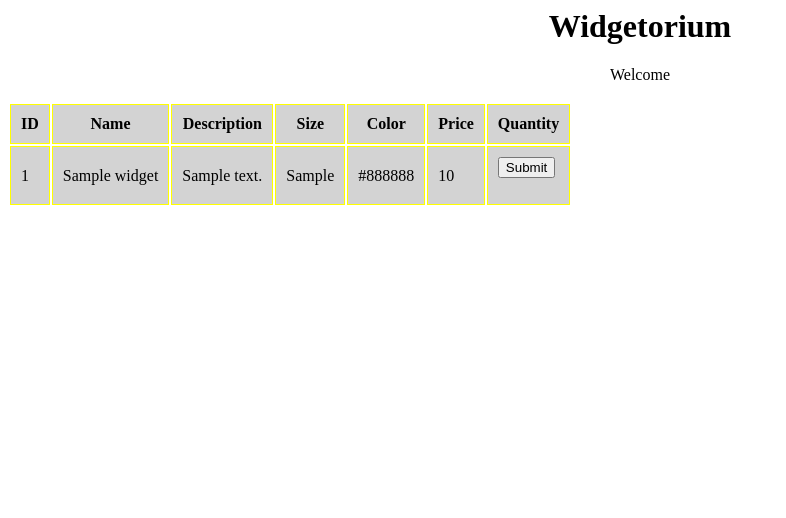
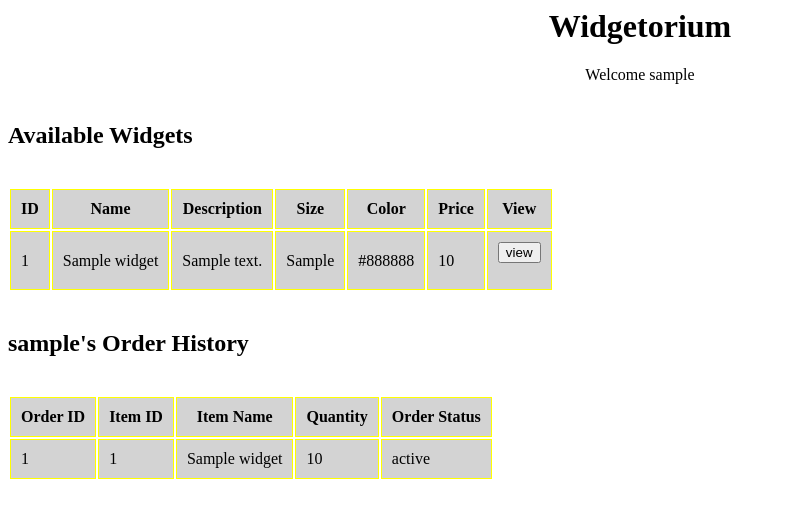
Before and after one commit to antlaw0/Widget-Store, a Flask app: page / in a window 1280 px wide. Shown: the top 518 px of the page, without its empty margins (0-786 px from the left). Run offline with Flask 2, Linux system fonts and the light colour scheme; the visitor is signed in with stand-in values (Sample User, id 1); tables that the repository leaves empty hold one stand-in row (values such as "Sample post").

Commit message:
now shows orders on store page

```diff
--- a/app.py
+++ b/app.py
@@ -97,6 +97,23 @@ def getPassword(email):
 	u = User.query.filter_by(email=email).first()
 	return u.password
 
+def getOrdersById(i):
+	mainList=[]
+	rs=Order.query.all()
+	for r in rs:
+		if r.userid == i:
+			l=[]
+			l.append(r.id)
+			l.append(r.itemid)
+			#get name of widget in order
+			w = Widget.query.filter_by(id=r.itemid).first()
+			#put widget name in order list
+			l.append(w.name)
+			l.append(r.quantity)
+			l.append(r.status)
+			mainList.append(l)
+
+	return mainList
 
 
 def userExists(e):
@@ -116,7 +133,7 @@ print("User: "+name+" created.")
 @app.route('/', methods=['POST', 'GET'])
 def index():
     if 'email' in session:
-        return render_template('store.html', widgets=getWidgets())
+        return render_template('store.html', username=session['username'], widgets=getWidgets(), orders=getOrdersById(session['id']))
     else:
         messages=[]
         if request.method=='POST':
@@ -132,7 +149,7 @@ def index():
                     session['email'] = email
                     session['accounttype']=getAccountType(email)
                     username=session['username']
-                    return render_template('store.html', username=username, widgets=getWidgets())
+                    return render_template('store.html', username=username, widgets=getWidgets(), orders=getOrdersById(session['id']))
 
                 else:
                     messages.append("Invalid password")
@@ -287,7 +304,7 @@ def registration():
 
             session['username'] = username
             session['email']=email
-            return render_template('store.html')
+            return render_template('store.html', username=username, widgets=getWidgets(), orders=getOrdersById(session['id']))
     else:
         return render_template('registration.html', messages=messages)
 
@@ -305,8 +322,9 @@ def store():
 			widgetPrice=w.price
 			return render_template('viewWidget.html', wid=wid, widgetName=widgetName, widgetDescription=widgetDescription, widgetSize=widgetSize, widgetColor=widgetColor, widgetPrice=widgetPrice)
 
-			ets=getWidgets()
-		return render_template('store.html', widgets=widgets)
+		widgets=getWidgets()
+		orders=getOrdersById(session['id'])
+		return render_template('store.html', username=session['username'], widgets=widgets, orders=orders)
 	else:
 		messages=[]
 		messages.append("log in to continue")
@@ -325,6 +343,9 @@ def viewWidget():
 			o= Order(uid, i, quantity, 'open')
 			db.session.add(o)
 			db.session.commit()
+			#go back to store
+			return render_template('store.html', username=session['username'], widgets=getWidgets(), orders=getOrdersById(session['id']))
+
 
 		w = Widget.query.filter_by(id=i).first()
 		wid=w.id
--- a/templates/store.html
+++ b/templates/store.html
@@ -9,6 +9,8 @@
 <center><h1>Widgetorium</h1></center>
 <center>Welcome {{username}}</center>
 <br>
+<h2>Available Widgets</h2>
+<br>
 <table>
 <tr>
 <th>ID</th>
@@ -17,7 +19,7 @@
 <th>Size</th>
 <th>Color</th>
 <th>Price</th>
-<th>Quantity</th>
+<th>View</th>
 </tr>
 {% for widget in widgets %}
 <tr>
@@ -43,11 +45,41 @@
 <form method='POST' action="/store">
 <input type="hidden" name="wid" value={{widget[0]}}></input>
 <input type="hidden" name="quantity" value='0'></input>
-<input type="submit" name="submit"></input>
+<input type="submit" name="submit" value="view"></input>
 </form>
 </td>
 {% endfor %}
 </table>
-
+<br>
+<h2>{{username}}'s Order History</h2>
+<br>
+<table>
+<tr>
+<th>Order ID</th>
+<th>Item ID</th>
+<th>Item Name</th>
+<th>Quantity</th>
+<th>Order Status</th>
+</tr>
+{% for order in orders %}
+<tr>
+<td>
+{{order[0]}}
+</td>
+<td>
+{{order[1]}}
+</td>
+<td>
+{{order[2]}}
+</td>
+<td>
+{{order[3]}}
+</td>
+<td>
+{{order[4]}}
+</td>
+</tr>
+{% endfor %}
+</table>
 </body>
 </html>
```
